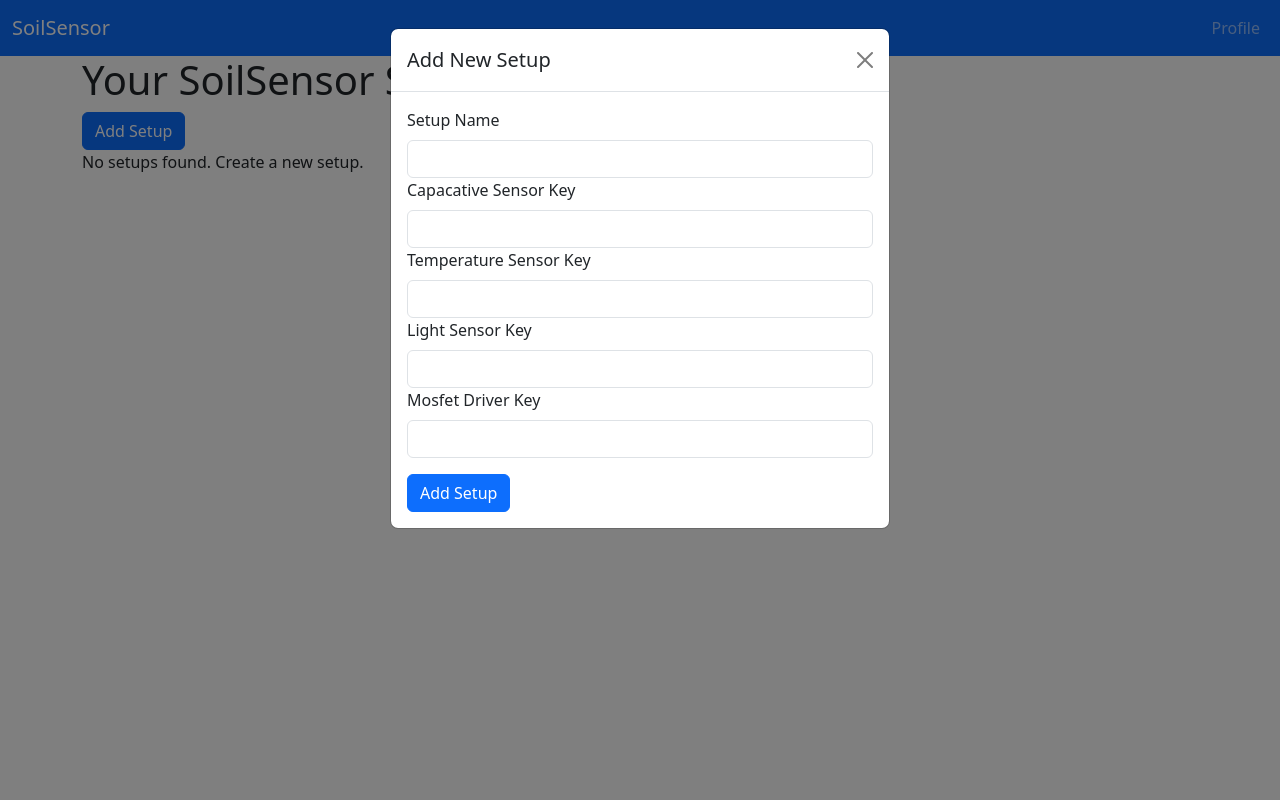
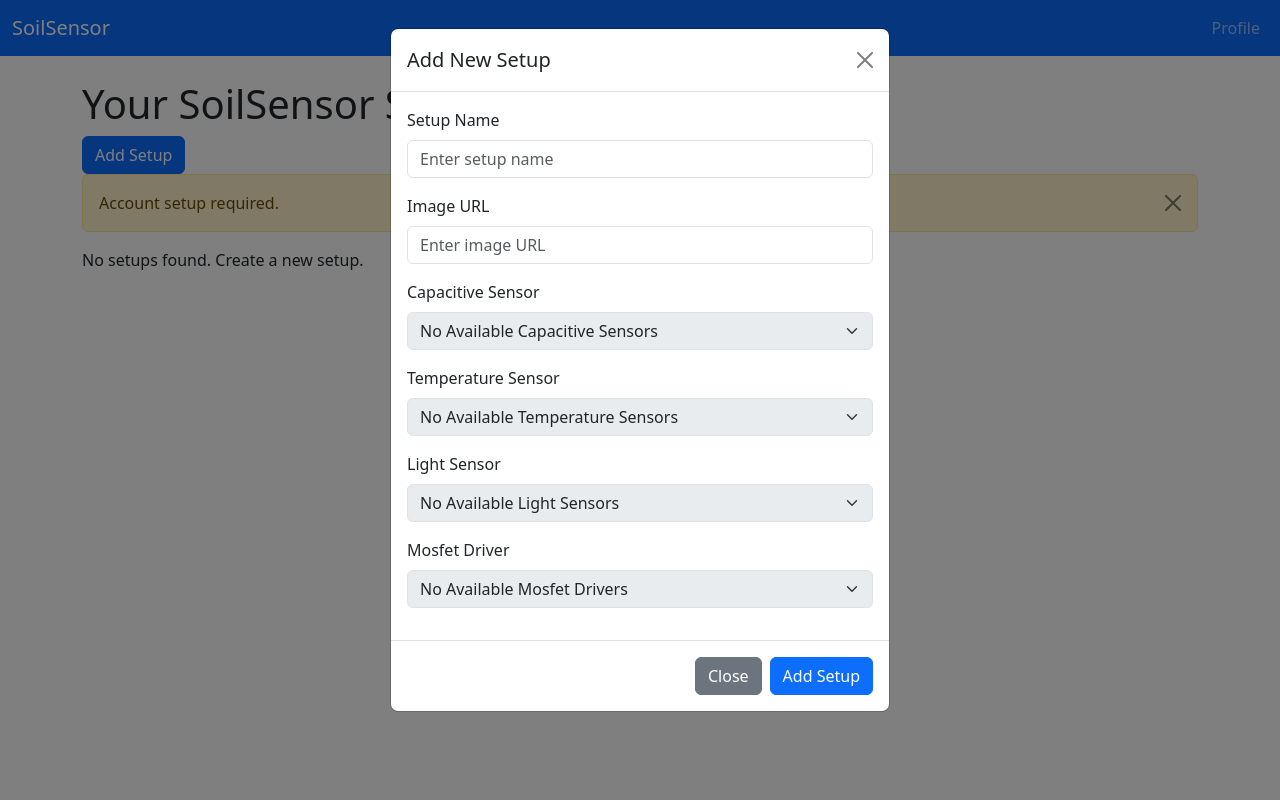
Before and after one commit to Coltinho10/CS437FinalProject, a Flask app: page /dashboard in a window 1280 px wide, after a click on "Add Setup". Run offline with Flask 3, Linux system fonts and the light colour scheme; the visitor is signed in with stand-in values (Sample User, id 1).

Commit message:
adding previous dashboard HTML

```diff
--- a/app/templates/dashboard.html
+++ b/app/templates/dashboard.html
@@ -5,13 +5,14 @@
     <title>Dashboard</title>
     <link rel="stylesheet" href="https://cdn.jsdelivr.net/npm/bootstrap@5.3.2/dist/css/bootstrap.min.css">
     <script src="https://cdn.jsdelivr.net/npm/bootstrap@5.3.2/dist/js/bootstrap.bundle.min.js"></script>
-
 </head>
 
+<body>
     <nav class="navbar navbar-expand-lg navbar-dark bg-primary">
         <div class="container-fluid">
             <a class="navbar-brand" href="{{ url_for('index') }}">SoilSensor</a>
-        <button class="navbar-toggler" type="button" data-bs-toggle="collapse" data-bs-target="#navbarNav" aria-controls="navbarNav" aria-expanded="false" aria-label="Toggle navigation">
+            <button class="navbar-toggler" type="button" data-bs-toggle="collapse" data-bs-target="#navbarNav"
+                    aria-controls="navbarNav" aria-expanded="false" aria-label="Toggle navigation">
                 <span class="navbar-toggler-icon"></span>
             </button>
             <div class="collapse navbar-collapse" id="navbarNav">
@@ -22,24 +23,60 @@
                 </ul>
             </div>
         </div>
-    </div>
     </nav>
 
-<body>
-    <div class="container">
-
+    <div class="container mt-4">
         <h1>Your SoilSensor Setups</h1>
 
         <button type="button" class="btn btn-primary" data-bs-toggle="modal" data-bs-target="#addSetupModal">
             Add Setup
-        </button> {% if setups %}
+        </button>
+
+        {% with messages = get_flashed_messages(with_categories=true) %}
+            {% if messages %}
+                {% for category, message in messages %}
+                    <div class="alert alert-{{ category }} alert-dismissible fade show" role="alert">
+                        {{ message }}
+                        <button type="button" class="btn-close" data-bs-dismiss="alert" aria-label="Close"></button>
+                    </div>
+                {% endfor %}
+            {% endif %}
+        {% endwith %}
+
+        {% if form.errors %}
+            {% for field, errors in form.errors.items() %}
+                {% for error in errors %}
+                    <div class="alert alert-danger">
+                        {{ error }}
+                    </div>
+                {% endfor %}
+            {% endfor %}
+        {% endif %}
+
+        {% if setups %}
             <div class="row">
                 {% for setup in setups %}
                 <div class="col-md-4">
-                <div class="card mb-4">
+                    <div class="card mb-4 shadow-sm">
+                        <img src="{{ setup.image_url if setup.image_url else url_for('static', filename='images/plant_placeholder.webp') }}" class="card-img-top" alt="{{ setup.name }}">
+
                         <div class="card-body">
                             <h5 class="card-title">{{ setup.name }}</h5>
+
+                            <!-- Statistics -->
+                            <p class="card-text">
+                                <strong>Last Watered:</strong> {{ setup.last_watered.strftime('%Y-%m-%d') if setup.last_watered else 'Never' }}<br>
+                                <strong>Auto-Watering:</strong> {{ 'Enabled' if setup.auto_water_enabled else 'Disabled' }}<br>
+                                <strong>Number of Sensors:</strong> {{
+                                    (setup.capacitive_sensor_key is not none) +
+                                    (setup.temperature_sensor_key is not none) +
+                                    (setup.light_sensor_key is not none) +
+                                    (setup.mosfet_driver_key is not none)
+                                }}
+                            </p>
+
                             <a href="{{ url_for('setup_details', setup_id=setup.id) }}" class="btn btn-primary">View Details</a>
+                            <a href="{{ url_for('edit_setup', setup_id=setup.id) }}" class="btn btn-warning">Edit</a>
                         </div>
                     </div>
                 </div>
@@ -48,31 +85,95 @@
         {% else %}
             <p>No setups found. Create a new setup.</p>
         {% endif %}
+
         <div class="modal fade" id="addSetupModal" tabindex="-1" aria-labelledby="addSetupModalLabel" aria-hidden="true">
             <div class="modal-dialog">
                 <div class="modal-content">
+                    <form method="POST" action="{{ url_for('dashboard') }}">
+                        {{ form.hidden_tag() }}
                         <div class="modal-header">
                             <h5 class="modal-title" id="addSetupModalLabel">Add New Setup</h5>
                             <button type="button" class="btn-close" data-bs-dismiss="modal" aria-label="Close"></button>
                         </div>
                         <div class="modal-body">
-                        <form action="{{ url_for('add_setup') }}" method="POST">
                             <div class="mb-3">
-                                <label for="setupName" class="form-label">Setup Name</label>
-                                <input type="text" class="form-control" id="setupName" name="name" required>
-                                <label for="capacitiveSensorKey" class="form-label">Capacative Sensor Key</label>
-                                <input type="text" class="form-control" id="capacitiveSensorKey" name="CSKey" required>
-                                <label for="temperatureSensorKey" class="form-label">Temperature Sensor Key</label>
-                                <input type="text" class="form-control" id="temperatureSensorKey" name="TSKey" required>
-                                <label for="lightSensorKey" class="form-label">Light Sensor Key</label>
-                                <input type="text" class="form-control" id="lightSensorKey" name="LSKey" required>
-                                <label for="MosfetDriverKey" class="form-label">Mosfet Driver Key</label>
-                                <input type="text" class="form-control" id="MosfetDriverKey" name="MDKey" required>
+                                {{ form.name.label(class="form-label") }}
+                                {{ form.name(class="form-control", placeholder="Enter setup name") }}
+                                {% for error in form.name.errors %}
+                                    <div class="text-danger">{{ error }}</div>
+                                {% endfor %}
                             </div>
-                            <button type="submit" class="btn btn-primary">Add Setup</button>
-                        </form>
+
+                            <div class="mb-3">
+                                {{ form.image_url.label(class="form-label") }}
+                                {{ form.image_url(class="form-control", placeholder="Enter image URL") }}
+                                {% for error in form.image_url.errors %}
+                                    <div class="text-danger">{{ error }}</div>
+                                {% endfor %}
+                            </div>
+
+                            <div class="mb-3">
+                                {{ form.capacitive_sensor_key.label(class="form-label") }}
+                                {% if form.capacitive_sensor_key.choices|length > 1 %}
+                                    {{ form.capacitive_sensor_key(class="form-select") }}
+                                {% else %}
+                                    <select class="form-select" disabled>
+                                        <option>No Available Capacitive Sensors</option>
+                                    </select>
+                                {% endif %}
+                                {% for error in form.capacitive_sensor_key.errors %}
+                                    <div class="text-danger">{{ error }}</div>
+                                {% endfor %}
+                            </div>
+
+                            <div class="mb-3">
+                                {{ form.temperature_sensor_key.label(class="form-label") }}
+                                {% if form.temperature_sensor_key.choices|length > 1 %}
+                                    {{ form.temperature_sensor_key(class="form-select") }}
+                                {% else %}
+                                    <select class="form-select" disabled>
+                                        <option>No Available Temperature Sensors</option>
+                                    </select>
+                                {% endif %}
+                                {% for error in form.temperature_sensor_key.errors %}
+                                    <div class="text-danger">{{ error }}</div>
+                                {% endfor %}
+                            </div>
+
+                            <div class="mb-3">
+                                {{ form.light_sensor_key.label(class="form-label") }}
+                                {% if form.light_sensor_key.choices|length > 1 %}
+                                    {{ form.light_sensor_key(class="form-select") }}
+                                {% else %}
+                                    <select class="form-select" disabled>
+                                        <option>No Available Light Sensors</option>
+                                    </select>
+                                {% endif %}
+                                {% for error in form.light_sensor_key.errors %}
+                                    <div class="text-danger">{{ error }}</div>
+                                {% endfor %}
+                            </div>
+
+                            <!-- Select Mosfet Driver -->
+                            <div class="mb-3">
+                                {{ form.mosfet_driver_key.label(class="form-label") }}
+                                {% if form.mosfet_driver_key.choices|length > 1 %}
+                                    {{ form.mosfet_driver_key(class="form-select") }}
+                                {% else %}
+                                    <select class="form-select" disabled>
+                                        <option>No Available Mosfet Drivers</option>
+                                    </select>
+                                {% endif %}
+                                {% for error in form.mosfet_driver_key.errors %}
+                                    <div class="text-danger">{{ error }}</div>
+                                {% endfor %}
                             </div>
                         </div>
+                        <div class="modal-footer">
+                            <button type="button" class="btn btn-secondary" data-bs-dismiss="modal">Close</button>
+                            <button type="submit" class="btn btn-primary">Add Setup</button>
+                        </div>
+                    </form>
                 </div>
             </div>
         </div>
```
Lines whose indentation alone changed are shown as unchanged.
